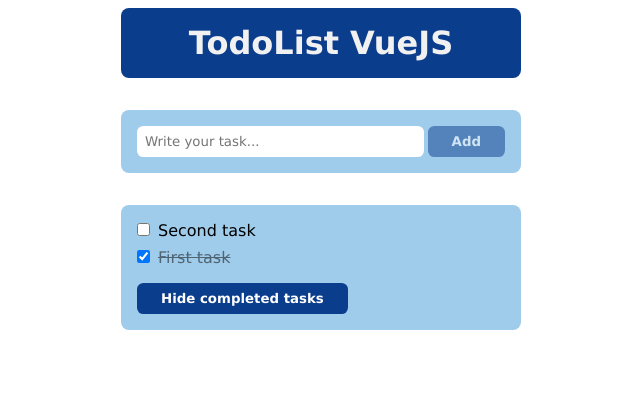
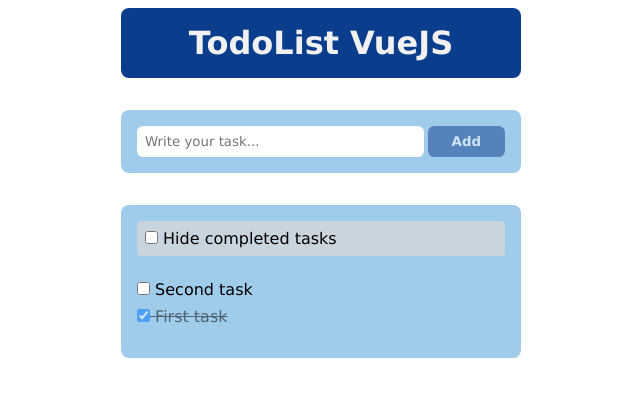
Before and after one commit to valentin-grenier/todo-vue, a Vue app: page / in a window 1280 px wide. Shown: the top 396 px of the page, without its empty margins (319-959 px from the left). Built offline with nearby package versions, Linux system fonts and the light colour scheme.

Commit message:
Fixed: completed tasks were displayed before completed tasks / Feature: replaced 'Hide completed tasks' button by checkbox to toggle status

```diff
--- a/src/App.vue
+++ b/src/App.vue
@@ -19,22 +19,23 @@
 			</p>
 
 			<div v-else>
+				<label id="hide-tasks">
+					<input type="checkbox" v-model="hideCompleted" />
+					Hide completed tasks
+				</label>
+
 				<ul>
-					<li v-for="task in sortTasks()" :key="task.date">
-						<input
-							type="checkbox"
-							@click="completeTask(task)"
-							v-model="task.completed"
-						/>
-						<span :class="{ completed: task.completed }">
+					<li
+						v-for="task in sortTasks()"
+						:key="task.date"
+						:class="{ completed: task.completed }"
+					>
+						<label>
+							<input type="checkbox" v-model="task.completed" />
 							{{ task.title }}
-						</span>
+						</label>
 					</li>
 				</ul>
-
-				<button id="hide-tasks" @click="hideCompletedTasks">
-					Hide completed tasks
-				</button>
 			</div>
 		</div>
 	</main>
@@ -43,6 +44,8 @@
 <script setup>
 import { ref } from 'vue';
 
+const newTask = ref('');
+const hideCompleted = ref(false);
 const tasks = ref([
 	{
 		title: 'First task',
@@ -56,8 +59,6 @@
 	},
 ]);
 
-const newTask = ref('');
-
 const addTask = () => {
 	if (newTask.value.title === '') {
 		console.error('Add a title!');
@@ -69,30 +70,23 @@
 		});
 
 		newTask.value = '';
-
-		sortTasks();
 	}
 };
 
-const completeTask = (task) => {
-	task.completed = !task.completed;
-};
-
 const sortTasks = () => {
-	tasks.value.sort((a, b) => {
-		if (a.completed && !b.completed) {
+	const sortedTasks = tasks.value.toSorted((a, b) => {
+		if (a.completed === b.completed) {
+			return 0;
+		} else if (a.completed) {
 			return 1;
-		} else if (!a.completed && b.completed) {
+		} else {
 			return -1;
-		} else {
-			return 0;
 		}
 	});
 
-	const sortedTasks = tasks.value.toSorted((a, b) => {
-		console.log('demo');
-		a.completed > b.completed ? 1 : -1;
-	});
+	if (hideCompleted.value === true) {
+		return sortedTasks.filter((t) => t.completed === false);
+	}
 
 	return sortedTasks;
 };
@@ -141,6 +135,14 @@
 	border-radius: 0.4rem;
 }
 
+label#hide-tasks {
+	display: block;
+	background: rgb(201, 213, 222);
+	padding: 0.5rem;
+	margin-bottom: 1.5rem;
+	border-radius: 0.25rem;
+}
+
 button {
 	border: none;
 	padding: 0.5rem 1.5rem;
@@ -177,12 +179,7 @@
 	margin-bottom: 0.5rem;
 }
 
-ul li span {
-	display: inline-block;
-	margin-left: 0.5rem;
-}
-
-ul li span.completed {
+ul li.completed {
 	text-decoration: line-through;
 	opacity: 0.5;
 }
```
